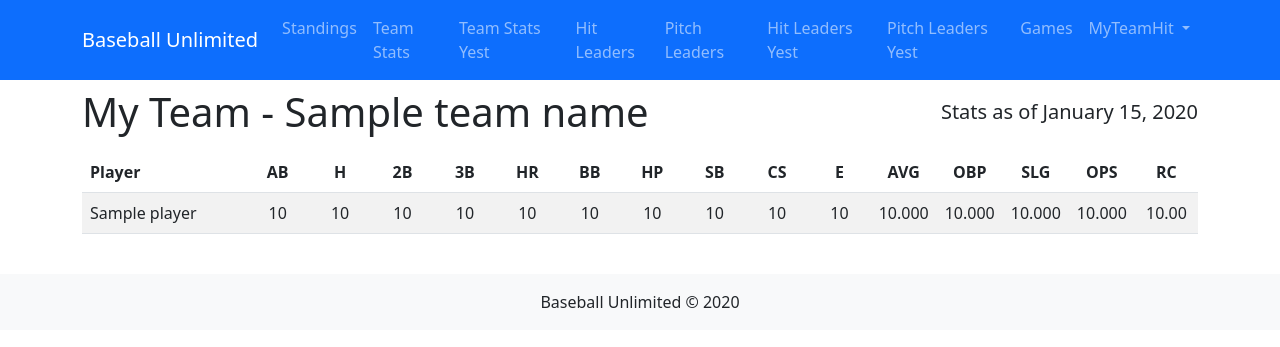
After one commit to stosh99/BU2025, a Flask app: template app/templates/my_team_hit_stats.html in a window 1280 px wide. The commit adds this page. Shown: the top 347 px of the page. Run offline with Flask 3, Linux system fonts and the light colour scheme; the template is opened without the code that fills it: most values are stand-ins (such as "Sample title", 1, 10 or a date in 2020).

Commit message:
Add MyTeamHit page for team-specific hitter stats
This feature introduces a new 'MyTeamHit' section accessible via a dropdown in the main navigation.

- Added a context processor to supply a list of all BU Teams to the navigation.
- Modified `base.html` to include a 'MyTeamHit' dropdown, linking to individual team stat pages.
- Created a new route `/my-team-hit/<team_name>` that fetches and processes year-to-date hitter statistics for the specified team.
- Added a new template `my_team_hit_stats.html` to display these statistics in a table format similar to 'Hit Leaders' but without the team column and with a team-specific heading.

```diff
--- a/app/templates/base.html
+++ b/app/templates/base.html
@@ -47,6 +47,20 @@
                         <li class="nav-item">
                             <a class="nav-link {% if request.path == '/games' %}active{% endif %}" href="{{ url_for('main.games') }}">Games</a>
                         </li>
+                        <li class="nav-item dropdown">
+                            <a class="nav-link dropdown-toggle" href="#" id="myTeamHitDropdown" role="button" data-bs-toggle="dropdown" aria-expanded="false">
+                                MyTeamHit
+                            </a>
+                            <ul class="dropdown-menu" aria-labelledby="myTeamHitDropdown">
+                                {% if bu_teams %}
+                                    {% for team_name in bu_teams %}
+                                    <li><a class="dropdown-item" href="{{ url_for('main.my_team_hit_stats', team_name=team_name) }}">{{ team_name }}</a></li>
+                                    {% endfor %}
+                                {% else %}
+                                    <li><a class="dropdown-item" href="#">No teams available</a></li>
+                                {% endif %}
+                            </ul>
+                        </li>
                     </ul>
                 </div>
             </div>
--- /dev/null
+++ b/app/templates/my_team_hit_stats.html
@@ -0,0 +1,66 @@
+{% extends 'base.html' %}
+
+{% block title %}My Team - {{ team_name }} Stats{% endblock %}
+
+{% block content %}
+<div class="container mt-2">
+    <div class="d-flex justify-content-between align-items-center mb-3">
+        <h1 class="mb-0">My Team - {{ team_name }}</h1>
+        {% if date %}
+        <p class="lead m-0">Stats as of {{ date.strftime('%B %d, %Y') }}</p>
+        {% endif %}
+    </div>
+    <div class="table-responsive">
+        <table class="table table-striped table-hover full-width-table">
+            <thead class="thead-dark">
+                <tr>
+                    <th class="stats-cell team-name">Player</th>
+                    <th class="stats-cell">AB</th>
+                    <th class="stats-cell">H</th>
+                    <th class="stats-cell">2B</th>
+                    <th class="stats-cell">3B</th>
+                    <th class="stats-cell">HR</th>
+                    <th class="stats-cell">BB</th>
+                    <th class="stats-cell">HP</th>
+                    <th class="stats-cell">SB</th>
+                    <th class="stats-cell">CS</th>
+                    <th class="stats-cell">E</th>
+                    <th class="stats-cell">AVG</th>
+                    <th class="stats-cell">OBP</th>
+                    <th class="stats-cell">SLG</th>
+                    <th class="stats-cell">OPS</th>
+                    <th class="stats-cell">RC</th>
+                </tr>
+            </thead>
+            <tbody>
+                {% if players %}
+                    {% for player in players %}
+                    <tr>
+                        <td class="stats-cell team-name">{{ player.clean_name if player.clean_name else player.Player }}</td>
+                        <td class="stats-cell">{{ "%d"|format(player.AB|int) }}</td>
+                        <td class="stats-cell">{{ "%d"|format(player.H|int) }}</td>
+                        <td class="stats-cell">{{ "%d"|format(player._2B|int) }}</td>
+                        <td class="stats-cell">{{ "%d"|format(player._3B|int) }}</td>
+                        <td class="stats-cell">{{ "%d"|format(player.HR|int) }}</td>
+                        <td class="stats-cell">{{ "%d"|format(player.BB|int) }}</td>
+                        <td class="stats-cell">{{ "%d"|format(player.HP|int) }}</td>
+                        <td class="stats-cell">{{ "%d"|format(player.SB|int) }}</td>
+                        <td class="stats-cell">{{ "%d"|format(player.CS|int) }}</td>
+                        <td class="stats-cell">{{ "%d"|format(player.E|int) }}</td>
+                        <td class="stats-cell">{{ "%.3f"|format(player.AVG|float) }}</td>
+                        <td class="stats-cell">{{ "%.3f"|format(player.OBP|float) }}</td>
+                        <td class="stats-cell">{{ "%.3f"|format(player.SLG|float) }}</td>
+                        <td class="stats-cell">{{ "%.3f"|format(player.OPS|float) }}</td>
+                        <td class="stats-cell">{{ "%.2f"|format(player.RC|float) }}</td>
+                    </tr>
+                    {% endfor %}
+                {% else %}
+                    <tr>
+                        <td colspan="16" class="text-center">No player data available for this team.</td>
+                    </tr>
+                {% endif %}
+            </tbody>
+        </table>
+    </div>
+</div>
+{% endblock %}
```
Also changed, not shown: app/routes/main.py (+63 -0 lines).
